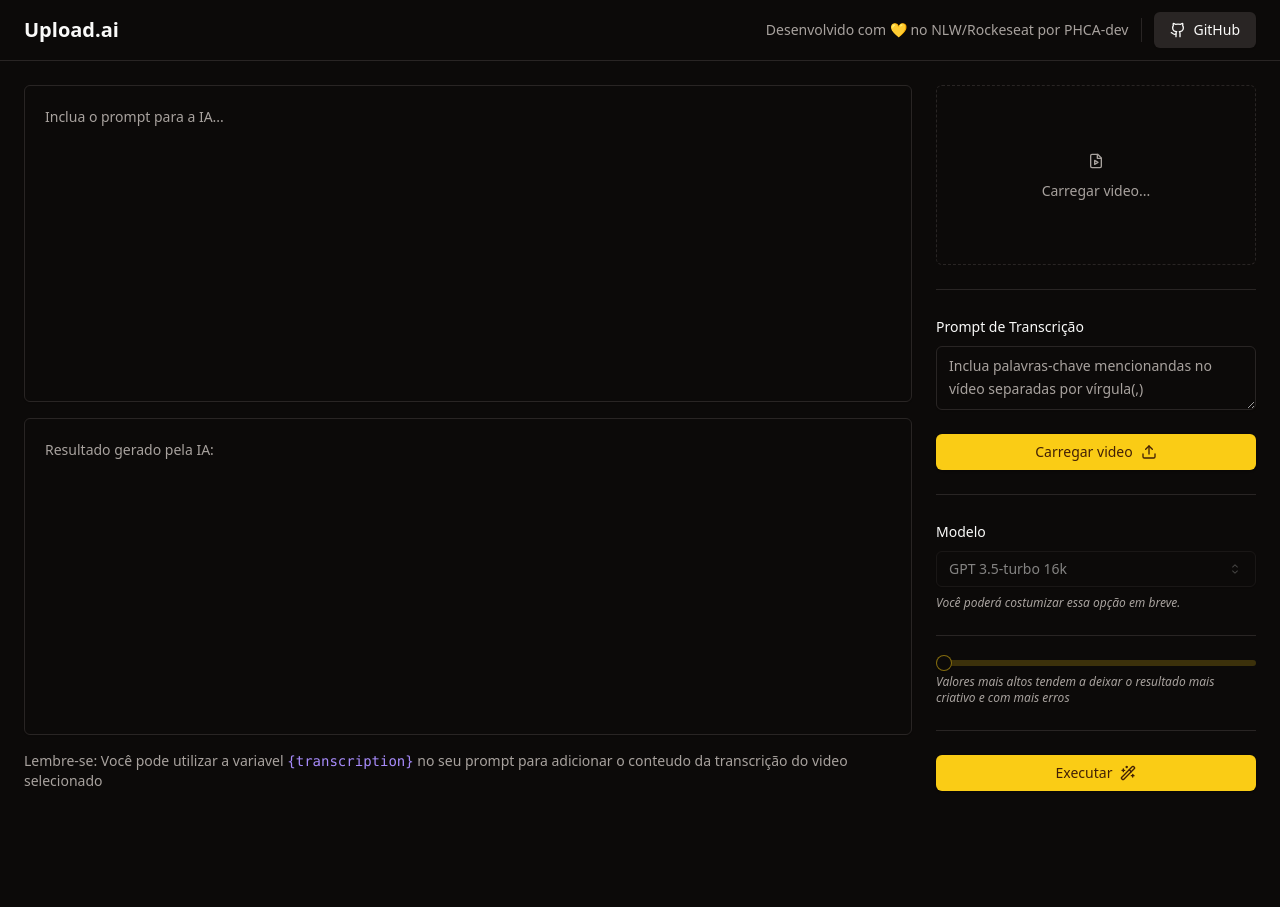
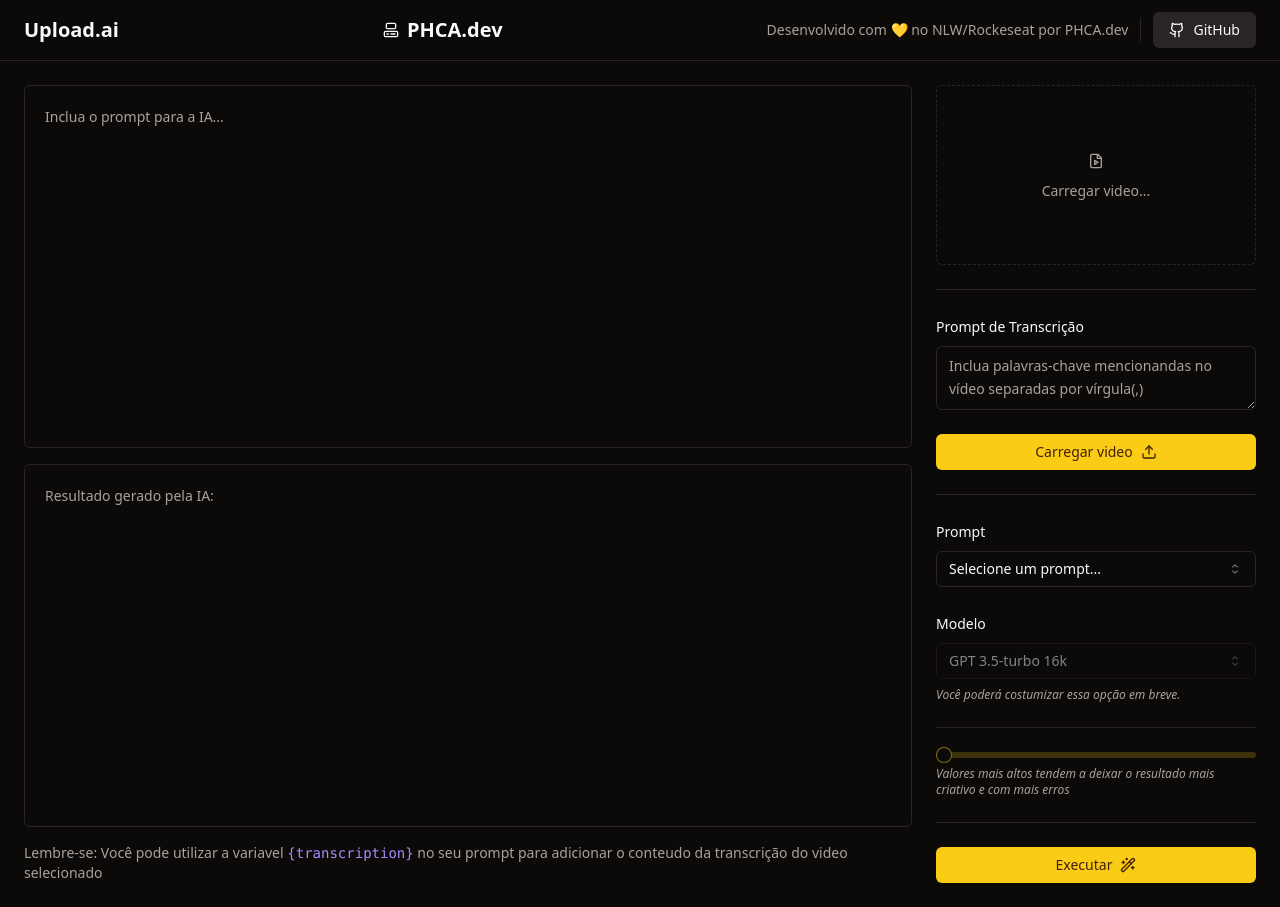
Before and after one commit to dropeko/upload-ai-web, a React (Vite) app: page / in a window 1280 px wide. Before the commit the page ends 815 px from the top, so only its background shows below. Built offline with nearby package versions, Linux system fonts and the light colour scheme.

Commit message:
Adiciona componente Prompt ao aside

```diff
--- a/src/App.tsx
+++ b/src/App.tsx
@@ -1,6 +1,6 @@
 import { Separator } from "./components/ui/separator"
 import { Button } from "./components/ui/button"
-import { FileVideo, Github, Upload, Wand2 } from 'lucide-react'
+import { FileVideo, Github, Upload, Wand2, Computer } from 'lucide-react'
 import { Textarea } from "./components/ui/textarea"
 import { Label } from "./components/ui/label"
 import { Select, SelectContent, SelectTrigger, SelectValue, SelectItem } from "./components/ui/select"
@@ -9,21 +9,30 @@ import { Slider } from "./components/ui/slider"
 function App() {
   return (
     <div className="min-h-screen flex flex-col" >
-      <div className="px-6 py-3 flex items-center justify-between border-b">
+
+      <header className="px-6 py-3 flex items-center justify-between border-b">
+
         <h1 className="text-xl font-bold">Upload.ai</h1>
+
+        <h1 className="text-xl font-bold flex items-center">
+          <Computer
+            className="w-4 h-4 mr-2"
+          />
+          PHCA.dev
+        </h1>
+
         <div className="flex items-center gap-3">
           <span className="text-sm text-muted-foreground">
-            Desenvolvido com 💛 no NLW/Rockeseat por PHCA-dev
+            Desenvolvido com 💛 no NLW/Rockeseat por PHCA.dev
           </span>
-
           <Separator orientation="vertical" className="h-6" />
-
           <Button variant="secondary">
             <Github className="w-4 h-4 mr-2" />
             GitHub
           </Button>
         </div>
-      </div>
+
+      </header>
 
       <main className="flex-1 p-6 flex gap-6">
         <div className="flex flex-col flex-1 gap-4">
@@ -70,12 +79,24 @@ function App() {
               Carregar video
               <Upload className="w-4 h4 ml-2" />
             </Button>
-
           </form>
 
           <Separator />
 
           <form className="space-y-6">
+          <div className="space-y-2">
+              <Label>Prompt</Label>
+              <Select>
+                <SelectTrigger>
+                  <SelectValue placeholder="Selecione um prompt..." />
+                </SelectTrigger>
+                <SelectContent>
+                  <SelectItem value="title">Título do Youtube</SelectItem>
+                  <SelectItem value="description">Descrição do Youtube</SelectItem>
+                </SelectContent>
+              </Select>
+            </div>
+
             <div className="space-y-2">
               <Label>Modelo</Label>
               <Select disabled defaultValue="gpt3.5">
@@ -95,7 +116,7 @@ function App() {
               <Slider
                 min={0}
                 max={1}
-                step={0.1}
+                step={0.05}
               />
 
               <span className="block text-xs text-muted-foreground italic">
```
